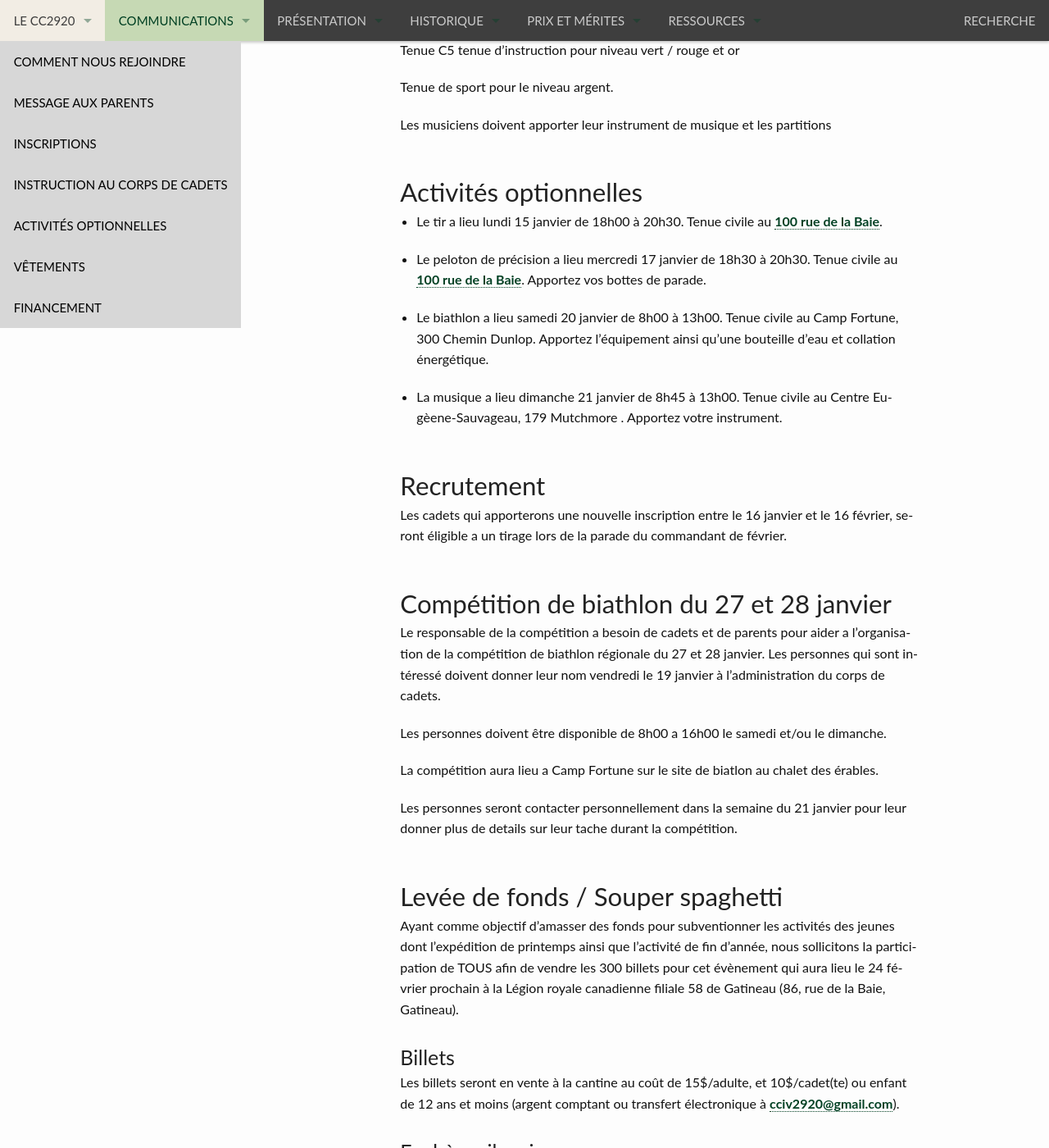
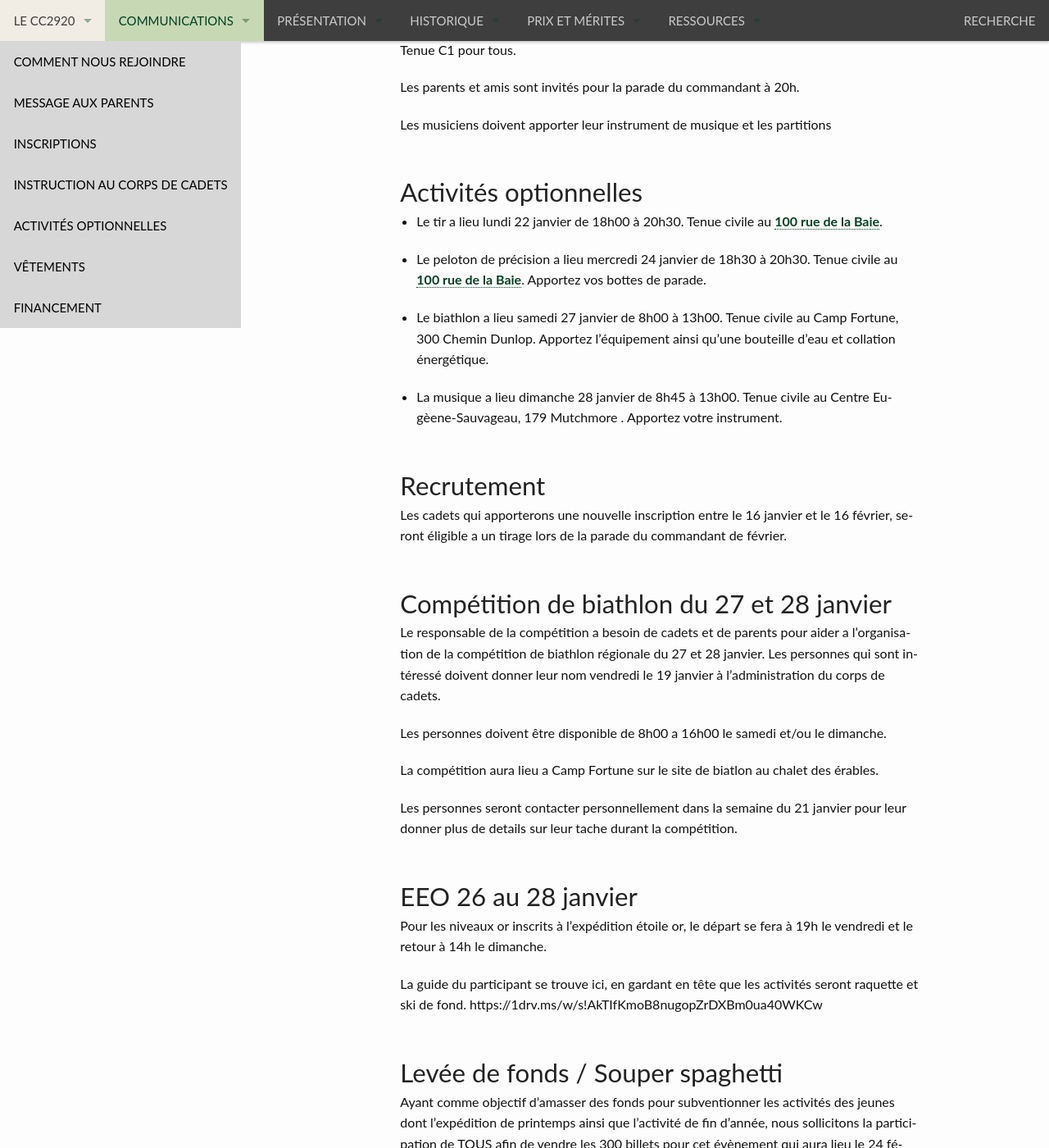
Before and after one commit to CC2920/web, a Jekyll site: the page built from _communications/messages.md, in a window 1280 px wide and 1400 px high, scrolled down 334 px. Shown: the whole window at 82% size. Built offline with Jekyll 4.4.1, drawn with Linux system fonts in a browser that asks for light colours; some of the changed text lies outside the part shown.

Commit message:
Update messages.md

```diff
--- a/_communications/messages.md
+++ b/_communications/messages.md
@@ -3,23 +3,23 @@ title:  "Messages de la semaine"
 layout: "messages"
 ---
 
-## Soirée du 19 janvier
+## Soirée du 26 janvier
 
-Tenue C5 tenue d'instruction pour niveau vert /  rouge et or
+Tenue C1 pour tous.
 
-Tenue de sport pour le niveau argent.
+Les parents et amis sont invités pour la parade du commandant à 20h.
 
 Les musiciens doivent apporter leur instrument de musique et les partitions
 
 ## Activités optionnelles
 
-- Le tir a lieu lundi 15 janvier de 18h00 à 20h30. Tenue civile au [100 rue de la Baie](/information/comment-nous-rejoindre/).
+- Le tir a lieu lundi 22 janvier de 18h00 à 20h30. Tenue civile au [100 rue de la Baie](/information/comment-nous-rejoindre/).
 
-- Le peloton de précision a lieu mercredi 17 janvier de 18h30 à 20h30. Tenue civile au [100 rue de la Baie](/information/comment-nous-rejoindre/). Apportez vos bottes de parade.
+- Le peloton de précision a lieu mercredi 24 janvier de 18h30 à 20h30. Tenue civile au [100 rue de la Baie](/information/comment-nous-rejoindre/). Apportez vos bottes de parade.
 
-- Le biathlon a lieu samedi 20 janvier de 8h00 à 13h00. Tenue civile au Camp Fortune, 300 Chemin Dunlop. Apportez l'équipement ainsi qu'une bouteille d’eau et collation énergétique.
+- Le biathlon a lieu samedi 27 janvier de 8h00 à 13h00. Tenue civile au Camp Fortune, 300 Chemin Dunlop. Apportez l'équipement ainsi qu'une bouteille d’eau et collation énergétique.
 
-- La musique a lieu dimanche 21 janvier de 8h45 à 13h00. Tenue civile au Centre Eugèene-Sauvageau, 179 Mutchmore . Apportez votre instrument.
+- La musique a lieu dimanche 28 janvier de 8h45 à 13h00. Tenue civile au Centre Eugèene-Sauvageau, 179 Mutchmore . Apportez votre instrument.
 
 ## Recrutement
 
@@ -35,6 +35,13 @@ La compétition aura lieu a Camp Fortune sur le site de biatlon au chalet des é
 
 Les personnes seront contacter personnellement dans la semaine du 21 janvier pour leur donner plus de details sur leur tache durant la compétition.
 
+## EEO 26 au 28 janvier
+
+Pour les niveaux or inscrits à l'expédition étoile or, le départ se fera à 19h le vendredi et le retour à 14h le dimanche.
+
+La guide du participant se trouve ici, en gardant en tête que les activités seront raquette et ski de fond.
+https://1drv.ms/w/s!AkTIfKmoB8nugopZrDXBm0ua40WKCw
+
 ## Levée de fonds / Souper spaghetti
 
 Ayant comme objectif d'amasser des fonds pour subventionner les activités des jeunes dont l'expédition de printemps ainsi que l'activité de fin d'année, nous sollicitons la participation de TOUS afin de vendre les 300 billets pour cet évènement qui aura lieu le 24 février prochain à la Légion royale canadienne filiale 58 de Gatineau (86, rue de la Baie, Gatineau).
```
Also changed, not shown: other parts of _communications/messages.md (+1 -1 lines).
